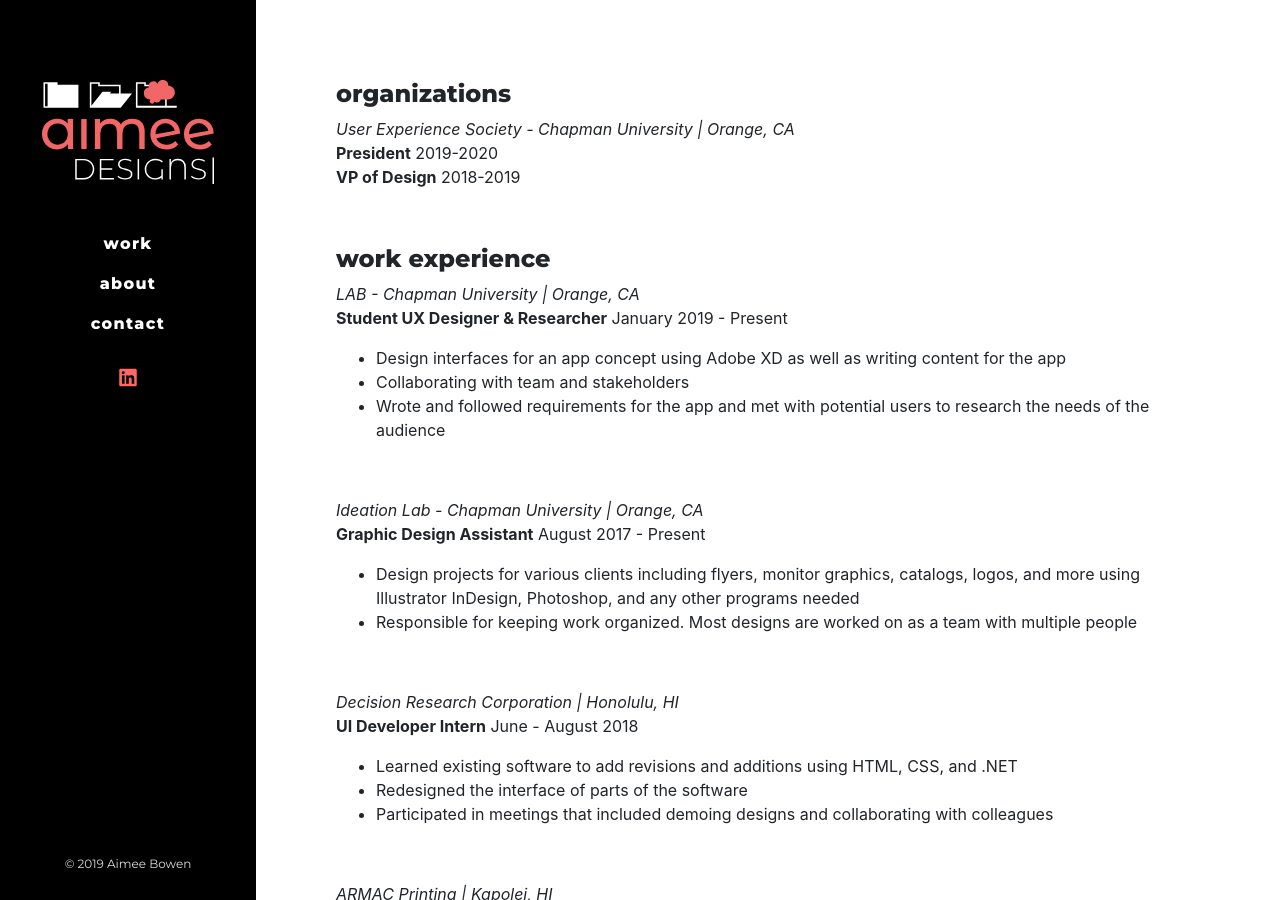
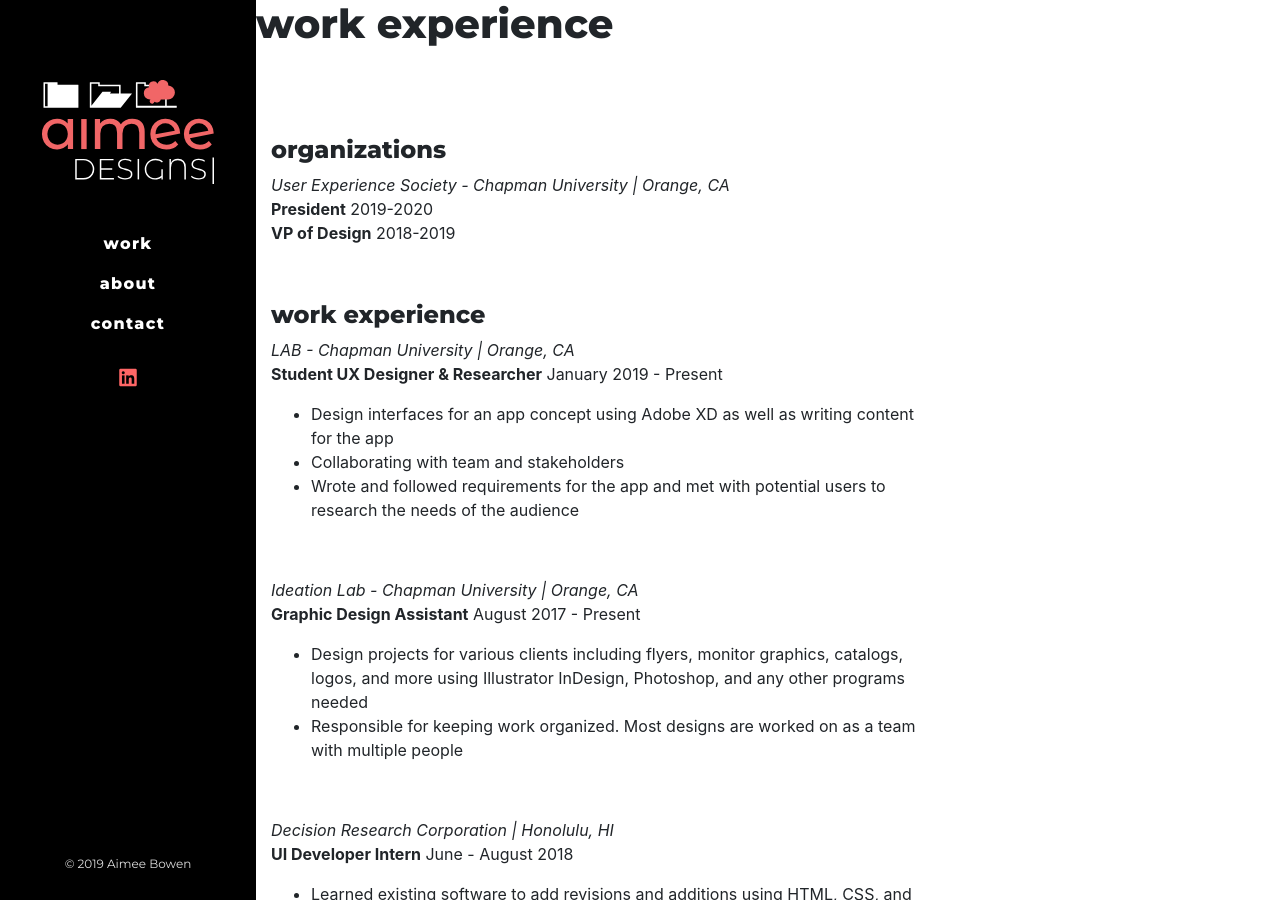
Before and after one commit to aimeeeb/fullpage_portfoliowebsite, a Jekyll site: the page built from experience.md, in a window 1280 px wide and 900 px high. Built offline with Jekyll 4.4.1, drawn with Linux system fonts in a browser that asks for light colours.

```diff
--- a/_layouts/default.html
+++ b/_layouts/default.html
@@ -1,6 +1,19 @@
 ---
 layout: navbar
 ---
-<div class="default-content">
-    {{ content }}
+<div class="default-page">
+    <div class="default-header">
+        <h1> {{ page.title }} </h1>
+        <h3 class="default-category"> {{ page.category }} </h3>
+    </div>
+    <div class="container grid">
+        <div class="row">
+            <div class="col-8 default-content">
+                {{ content }}
+            </div>
+            <div class="col-4 sidebar">
+                {{ page.sidebar }}
+            </div>
+        </div>
+    </div>
 </div>
--- a/_layouts/navbar.html
+++ b/_layouts/navbar.html
@@ -37,7 +37,7 @@
 <body>
     <div id="topbar">
         <a onclick="showNav()"><i class="fas fa-bars"></i></a>
-        <span><a id="topbar-title"><img src="/assets/img/aimeedesigns_logo.svg"></a></span>
+        <span><a id="topbar-title"><span id="mobile-aimee">aimee </span><span id="mobile-designs">designs</span></a></span>
     </div>
     <header id="sidebar">
         <div class="header-wrapper">
@@ -50,7 +50,7 @@
 
 
                 <div id="title">
-                    <a href="/"><img src="/assets/img/aimeedesigns_logo.svg"></a>
+                    <a href="/"><img class="logo" src="/assets/img/aimeedesigns_logo.svg"></a>
                 </div>
 
 
--- a/_layouts/posts.html
+++ b/_layouts/posts.html
@@ -12,7 +12,7 @@ layout: navbar
             <div class="col-8">
                 {{ content }}
             </div>
-            <div class="col-4 post-sidebar">
+            <div class="col-4 sidebar">
                 <p>{{ page.date | date: '%B %Y' }}</p>
                 <ul class="tags">
                     {% for tag in page.tags %}
```
Also changed, not shown: _layouts/about.html (added, +20 -0 lines), _layouts/archive.html (added, +12 -0 lines), archive.md (added, +5 -0 lines).
